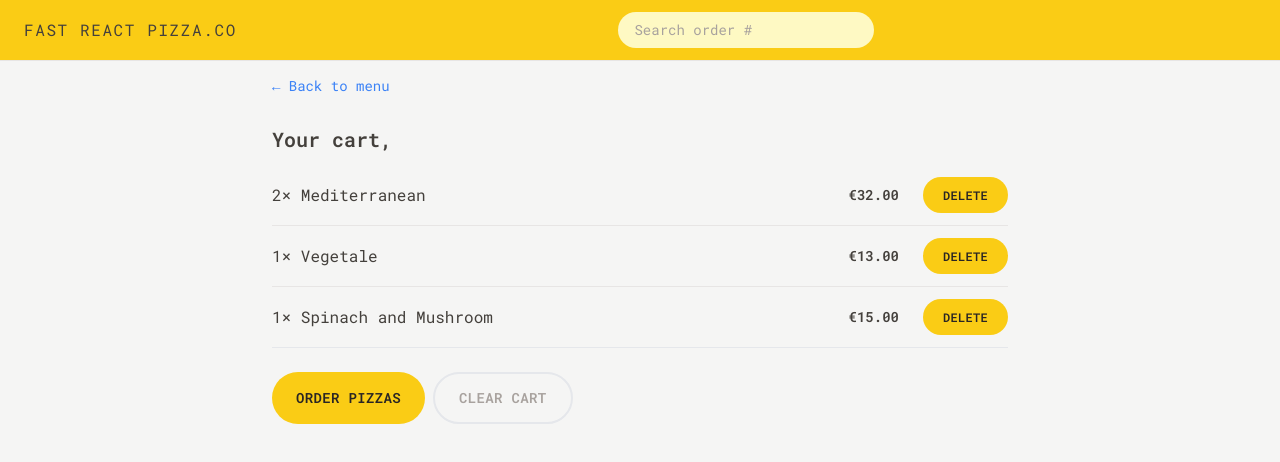
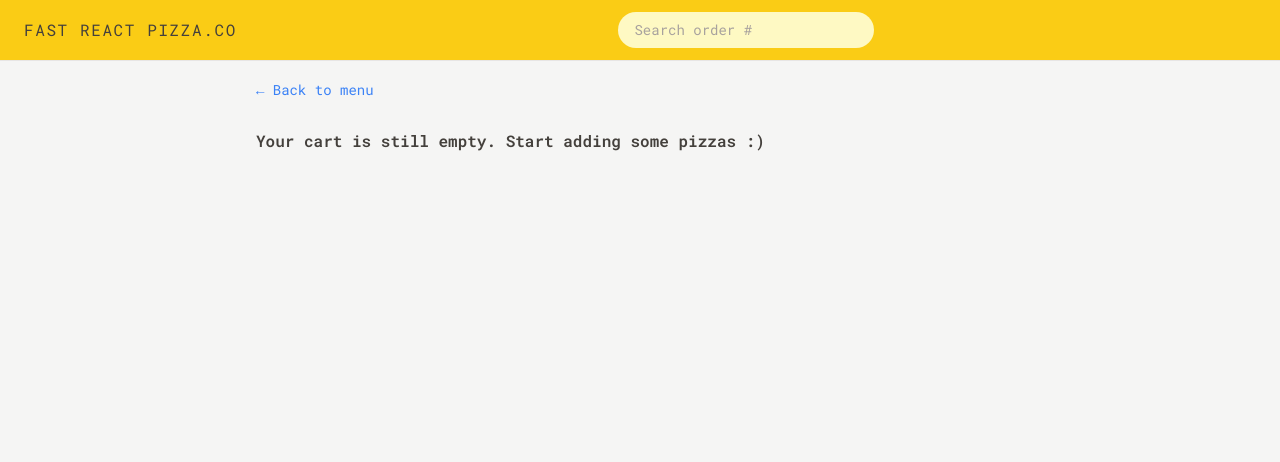
Before and after one commit to keeratipong4/16-fast-react-pizza, a React (Vite) app: page /cart in a window 1280 px wide. Shown: the top 462 px of the page. Built offline with nearby package versions, Linux system fonts and the light colour scheme.

Commit message:
lecture 318

```diff
--- a/src/features/cart/Cart.jsx
+++ b/src/features/cart/Cart.jsx
@@ -2,36 +2,16 @@
 import LinkButton from "../../ui/LinkButton";
 import Button from "../../ui/Button";
 import CartItem from "../cart/CartItem";
-import { useSelector } from "react-redux";
-
-const fakeCart = [
-  {
-    pizzaId: 12,
-    name: "Mediterranean",
-    quantity: 2,
-    unitPrice: 16,
-    totalPrice: 32,
-  },
-  {
-    pizzaId: 6,
-    name: "Vegetale",
-    quantity: 1,
-    unitPrice: 13,
-    totalPrice: 13,
-  },
-  {
-    pizzaId: 11,
-    name: "Spinach and Mushroom",
-    quantity: 1,
-    unitPrice: 15,
-    totalPrice: 15,
-  },
-];
+import EmptyCart from "../cart/EmptyCart";
+import { useDispatch, useSelector } from "react-redux";
+import { clearCart, getCart } from "./cartSlice";
 
 function Cart() {
-  const cart = fakeCart;
+  // const cart = fakeCart;
+  const cart = useSelector(getCart);
   const username = useSelector((state) => state.user.username);
-
+  const dispatch = useDispatch();
+  if (!cart.length) return <EmptyCart />;
   return (
     <div className="px-4 py-3">
       <LinkButton to="/menu">&larr; Back to menu</LinkButton>
@@ -46,7 +26,9 @@
         <Button to="/order/new" type="primary">
           Order pizzas
         </Button>
-        <Button type="secondary">Clear cart</Button>
+        <Button type="secondary" onClick={() => dispatch(clearCart())}>
+          Clear cart
+        </Button>
       </div>
     </div>
   );
--- a/src/features/cart/EmptyCart.jsx
+++ b/src/features/cart/EmptyCart.jsx
@@ -1,11 +1,13 @@
-import { Link } from 'react-router-dom';
+import LinkButton from "../../ui/LinkButton";
 
 function EmptyCart() {
   return (
-    <div>
-      <Link to="/menu">&larr; Back to menu</Link>
+    <div className="px3 py-4">
+      <LinkButton to="/menu">&larr; Back to menu</LinkButton>
 
-      <p>Your cart is still empty. Start adding some pizzas :)</p>
+      <p className="mt-7 font-semibold">
+        Your cart is still empty. Start adding some pizzas :)
+      </p>
     </div>
   );
 }
--- a/src/features/cart/cartSlice.js
+++ b/src/features/cart/cartSlice.js
@@ -54,3 +54,4 @@
   state.cart.cart.reduce((acc, item) => acc + item.quantity, 0);
 export const getTotalCartPrice = (state) =>
   state.cart.cart.reduce((acc, item) => acc + item.totalPrice, 0);
+export const getCart = (state) => state.cart.cart;
```
